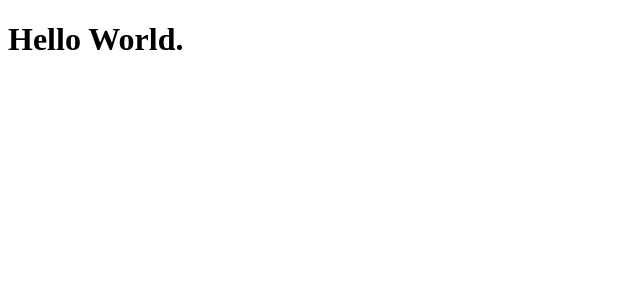
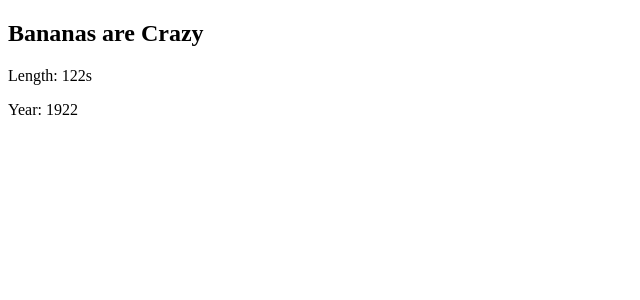
Before and after one commit to ClarkGH/jm_react_test, a React app: page / in a window 1280 px wide. Shown: the top 300 px of the page, without its empty margins (0-640 px from the left). Built offline with nearby package versions, Linux system fonts and the light colour scheme; the HTML template or start-up script is replaced by a standard one.

Commit message:
1. Updated Readme for clarity 2. Added songs component 3. Rendered song component with static data via props

```diff
--- a/src/App/App.js
+++ b/src/App/App.js
@@ -1,13 +1,9 @@
 import React from 'react';
 
-class App extends React.Component {
-  constructor (props) {
-    super (props);
-  }
+import Song from './components/Song'
 
-  render () {
-    return (<h1> Hello World.</h1>);
-  }
+const App = () => {
+  return (<Song songName="Bananas are Crazy" songLength={122} songYear={1922} />);
 }
 
 export default App;
--- /dev/null
+++ b/src/App/components/Song.js
@@ -0,0 +1,13 @@
+import React from 'react';
+
+const Song = (props) => {
+  return(
+    <div>
+      <h2 className="song-title">{props.songName}</h2>
+      <p className="song-length">Length: {props.songLength}s</p>
+      <p className="song-date">Year: {props.songYear}</p>
+    </div>
+  );
+}
+
+export default Song;
```
Also changed, not shown: 2 other files (tests, documents, lock files or other folders).
